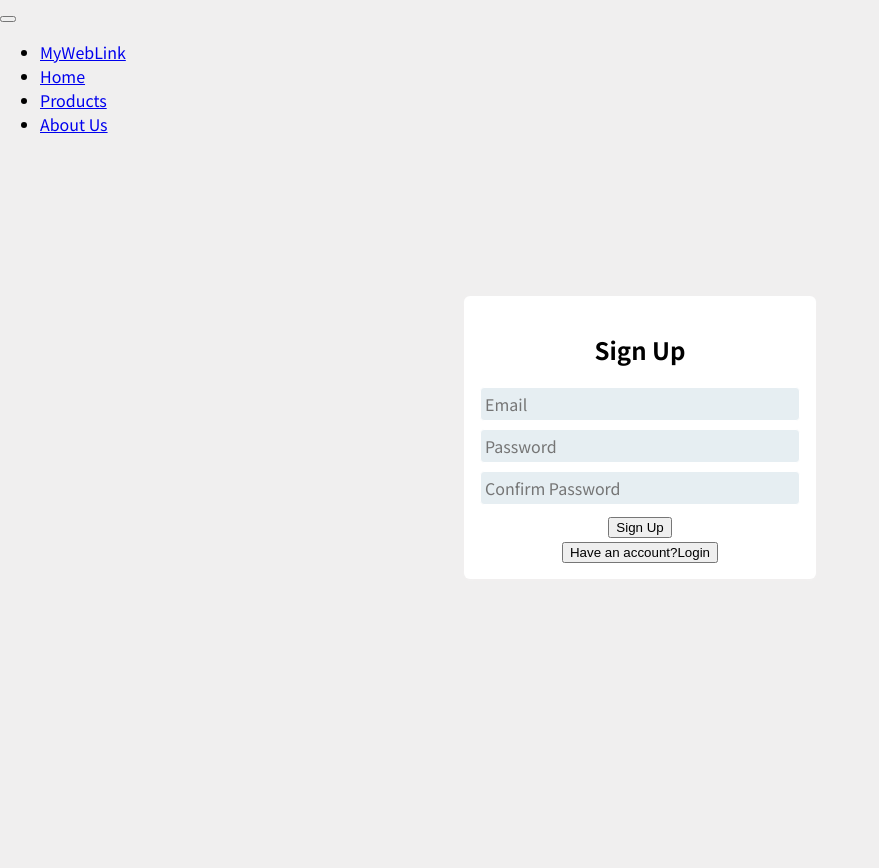
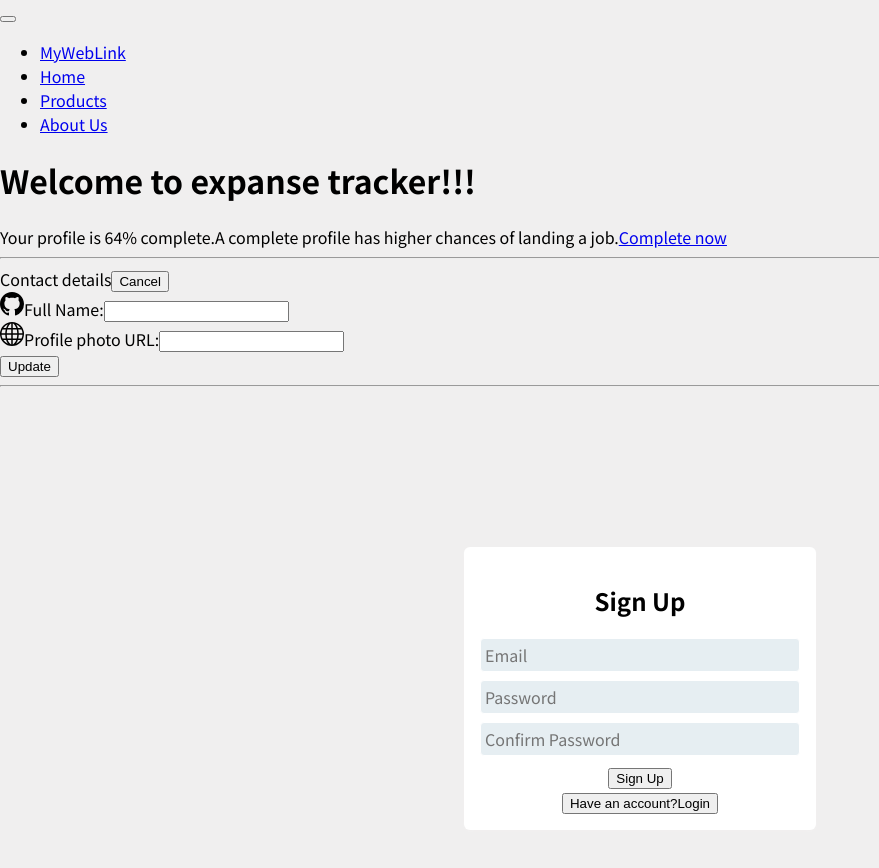
Before and after one commit to AdityaPratap24/final-expense-tracker-react, a React (Create React App) app: page /details in a window 1280 px wide. Shown: the top 868 px of the page, without its empty margins (0-879 px from the left). Before the commit the page ends 800 px from the top, so only its background shows below. Built offline with nearby package versions, Linux system fonts and the light colour scheme; the HTML template or start-up script is replaced by a standard one.

Commit message:
third commit

```diff
--- a/package.json
+++ b/package.json
@@ -8,6 +8,7 @@
     "@testing-library/user-event": "^12.5.0",
     "react": "^18.0.0",
     "react-dom": "^18.0.0",
+    "react-router-dom": "5.1",
     "react-scripts": "^5.0.1",
     "web-vitals": "^0.2.4"
   },
--- a/src/App.js
+++ b/src/App.js
@@ -1,11 +1,22 @@
 import { Fragment } from 'react';
+import { Route, Switch } from 'react-router-dom';
+import DummyScreen from './Components/Layout/DummyScreen';
 import Navbar from './Components/Layout/Navbar'
+import ProfileDetails from './Components/Layout/ProfileDetails';
 import Login from './Components/Pages/Login';
 
 function App() {
   return (
     <Fragment>
       <Navbar/>
+      <Switch>
+      <Route exact path='/profile'>
+      <DummyScreen/>
+      </Route>
+      <Route exact path='/details'>
+      <ProfileDetails/>
+      </Route>
+      </Switch>
       <Login/>
     </Fragment>
   );
--- a/src/Components/Layout/DummyScreen.js
+++ b/src/Components/Layout/DummyScreen.js
@@ -1,4 +1,5 @@
 import React from 'react'
+import { Link, Route } from 'react-router-dom'
 
 const DummyScreen = () => {
   return (
@@ -6,6 +7,7 @@
       <h1 className="fst-italic" >
         Welcome to expanse tracker!!!
       </h1>
+      <span className='fst-italic bg-warning'>Your profie is incomplete<Link className='text-primary' to="/details">Complete now</Link></span>
       <hr/>
     </div>
   )
--- /dev/null
+++ b/src/Components/Layout/ProfileDetails.js
@@ -0,0 +1,73 @@
+import React, { useRef } from 'react'
+import { Link } from 'react-router-dom'
+
+const ProfileDetails = (props) => {
+    let userName = useRef();
+    let profileUrl = useRef();
+
+    const handleUpdate = async (e) => {
+        e.preventDefault();
+        console.log(userName.current.value, profileUrl.current.value);
+        let responce = await fetch(
+            'https://identitytoolkit.googleapis.com/v1/accounts:update?key=AIzaSyB7_MYIxXslBhdwbwg4vFCvLqF4rsOW3_o',
+            {
+                method: 'POST',
+                body: JSON.stringify({
+                    // idToken:token,
+                    displayName: userName,
+                    photoUrl: profileUrl,
+                    deleteAttribute: "DISPLAY_NAME",
+                    returnSecureToken: true
+                }),
+                headers: {
+                    'Content-Type': 'application/json',
+                },
+            }
+        )
+
+        if (responce.ok) {
+            let data = await responce.json();
+            console.log("Token:", data.idToken);
+        } else {
+            let errorMessage = 'failed!';
+            alert(errorMessage);
+        }
+    }
+    return (
+        <div className='my-2  mx-2'>
+            <h1 className="fst-italic" >
+                Welcome to expanse tracker!!!
+            </h1>
+            <span className='fst-italic bg-warning'>Your profile is 64% complete.A complete profile has higher chances of landing a job.<Link className='text-primary' to="/details">Complete now</Link></span>
+            <hr />
+            <form className='w-75 float-end'>
+                <div className='my-2'>
+                    <span className='text-center h4'>Contact details</span>
+                    <span><button type="button" className="btn btn-outline-danger float-end">Cancel</button></span>
+                </div>
+                <div className="mb-3">
+                    <label for="exampleInputEmail1" className="form-label">
+                        <svg xmlns="http://www.w3.org/2000/svg" width="24" height="24" fill="currentColor" className="bi bi-github mx-2" viewBox="0 0 16 16">
+                            <path d="M8 0C3.58 0 0 3.58 0 8c0 3.54 2.29 6.53 5.47 7.59.4.07.55-.17.55-.38 0-.19-.01-.82-.01-1.49-2.01.37-2.53-.49-2.69-.94-.09-.23-.48-.94-.82-1.13-.28-.15-.68-.52-.01-.53.63-.01 1.08.58 1.23.82.72 1.21 1.87.87 2.33.66.07-.52.28-.87.51-1.07-1.78-.2-3.64-.89-3.64-3.95 0-.87.31-1.59.82-2.15-.08-.2-.36-1.02.08-2.12 0 0 .67-.21 2.2.82.64-.18 1.32-.27 2-.27.68 0 1.36.09 2 .27 1.53-1.04 2.2-.82 2.2-.82.44 1.1.16 1.92.08 2.12.51.56.82 1.27.82 2.15 0 3.07-1.87 3.75-3.65 3.95.29.25.54.73.54 1.48 0 1.07-.01 1.93-.01 2.2 0 .21.15.46.55.38A8.012 8.012 0 0 0 16 8c0-4.42-3.58-8-8-8z" />
+                        </svg>
+                        Full Name:
+                    </label>
+                    <input type="text" className="form-control" id="exampleInputEmail1" aria-describedby="emailHelp" ref={userName} />
+                </div>
+                <div className="mb-3">
+                    <label for="exampleInputPassword1" className="form-label">
+                        <svg xmlns="http://www.w3.org/2000/svg" width="24" height="24" fill="currentColor" class="bi bi-globe mx-2" viewBox="0 0 16 16">
+                            <path d="M0 8a8 8 0 1 1 16 0A8 8 0 0 1 0 8zm7.5-6.923c-.67.204-1.335.82-1.887 1.855A7.97 7.97 0 0 0 5.145 4H7.5V1.077zM4.09 4a9.267 9.267 0 0 1 .64-1.539 6.7 6.7 0 0 1 .597-.933A7.025 7.025 0 0 0 2.255 4H4.09zm-.582 3.5c.03-.877.138-1.718.312-2.5H1.674a6.958 6.958 0 0 0-.656 2.5h2.49zM4.847 5a12.5 12.5 0 0 0-.338 2.5H7.5V5H4.847zM8.5 5v2.5h2.99a12.495 12.495 0 0 0-.337-2.5H8.5zM4.51 8.5a12.5 12.5 0 0 0 .337 2.5H7.5V8.5H4.51zm3.99 0V11h2.653c.187-.765.306-1.608.338-2.5H8.5zM5.145 12c.138.386.295.744.468 1.068.552 1.035 1.218 1.65 1.887 1.855V12H5.145zm.182 2.472a6.696 6.696 0 0 1-.597-.933A9.268 9.268 0 0 1 4.09 12H2.255a7.024 7.024 0 0 0 3.072 2.472zM3.82 11a13.652 13.652 0 0 1-.312-2.5h-2.49c.062.89.291 1.733.656 2.5H3.82zm6.853 3.472A7.024 7.024 0 0 0 13.745 12H11.91a9.27 9.27 0 0 1-.64 1.539 6.688 6.688 0 0 1-.597.933zM8.5 12v2.923c.67-.204 1.335-.82 1.887-1.855.173-.324.33-.682.468-1.068H8.5zm3.68-1h2.146c.365-.767.594-1.61.656-2.5h-2.49a13.65 13.65 0 0 1-.312 2.5zm2.802-3.5a6.959 6.959 0 0 0-.656-2.5H12.18c.174.782.282 1.623.312 2.5h2.49zM11.27 2.461c.247.464.462.98.64 1.539h1.835a7.024 7.024 0 0 0-3.072-2.472c.218.284.418.598.597.933zM10.855 4a7.966 7.966 0 0 0-.468-1.068C9.835 1.897 9.17 1.282 8.5 1.077V4h2.355z" />
+                        </svg>
+                        Profile photo URL:
+                    </label>
+                    <input type="url" className="form-control" id="exampleInputPassword1" ref={profileUrl} />
+                </div>
+                <button type="submit" className="btn btn-primary" onClick={handleUpdate}>Update</button>
+                <hr />
+            </form>
+        </div>
+    )
+}
+
+export default ProfileDetails
--- a/src/Components/Pages/Login.js
+++ b/src/Components/Pages/Login.js
@@ -1,5 +1,5 @@
 import React, { useRef, useState } from 'react'
-import DummyScreen from '../Layout/DummyScreen';
+import { useHistory } from 'react-router-dom';
 import './Login.Module.css'
 
 const Login = () => {
@@ -9,6 +9,7 @@
     const [login, setLogin] = useState(false);
     const [token, setToken] = useState(null);
 
+    const history=useHistory();
     const submitHandler = async (e) => {
         e.preventDefault();
         if (!login) {
@@ -31,10 +32,10 @@
 
                     if (responce.ok) {
                         let data = await responce.json();
-                        console.log("Authantication Token:", data.idToken);
+                        setToken(data.idToken);
+                        console.log("Authantication Token:",token);
                         alert("User has signed Up")
                         console.log("User has signed Up");
-                        setToken(data.idToken);
                     } else {
                         let errorMessage = 'Authentication failed!';
                         alert(errorMessage);
@@ -69,6 +70,7 @@
                     console.log("Authantication Token:", token);
                     alert("Logged In Successfully")
                     console.log("Logged In Successfully");
+                    history.push('/profile')
                 } else {
                     let errorMessage = 'Authentication failed!';
                     alert(errorMessage);
@@ -121,7 +123,6 @@
                     </button>
                 </div>
             </section> }
-            {token && <DummyScreen/>}
         </div>
     )
 }
--- a/src/index.js
+++ b/src/index.js
@@ -2,6 +2,7 @@
 
 import './index.css';
 import App from './App';
+import { BrowserRouter } from 'react-router-dom';
 
 const root = ReactDOM.createRoot(document.getElementById('root'));
-root.render(<App />);
+root.render(<BrowserRouter><App /></BrowserRouter>);
```
Also changed, not shown: 1 other file (tests, documents, lock files or other folders).
